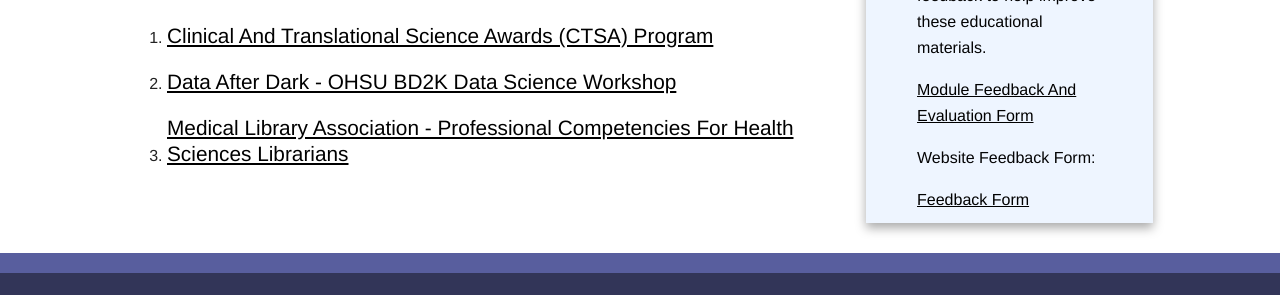
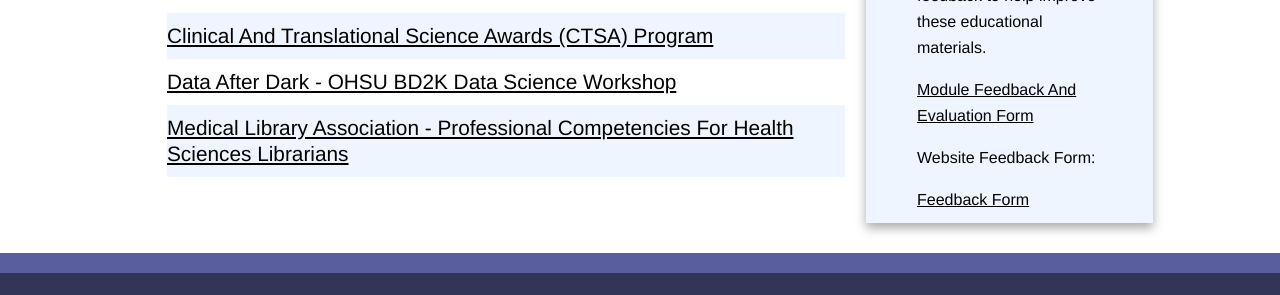
Before and after one commit to OHSUBD2K/BD2KSite, a plain HTML site: page cases.html in a window 1280 px wide. Shown: the part 497-792 px from the top of the page. Drawn offline with nearby package versions, Linux system fonts and the light colour scheme; no server answers.

Commit message:
cases formatting

```diff
--- a/cases.html
+++ b/cases.html
@@ -51,7 +51,7 @@
 					<section class="content_mapping">
 						<h1>Cases and Usage</h1>
 						<p>The BD2K OERs can be used for educational purposes across various areas of biomedical informatics. Click on the links below to view mappings of BD2K OERs to various competencies and learning goals.</p>
-						<ol>
+						<ul>
 							<li>
 								<div class="topicTitle">
 									<a href="mapping.html" target="_BLANK">Clinical and Translational Science Awards (CTSA) program</a>
@@ -67,7 +67,7 @@
 									<a href="mapping_MLA.html" target="_BLANK">Medical Library Association - Professional Competencies For Health Sciences Librarians</a>
 								</div>
 							</li>
-						</ol>
+						</ul>
 					</section>
 
 				</article>
--- a/js/main.js
+++ b/js/main.js
@@ -2,6 +2,7 @@
 	//setting up the bg color for the lists of topics
 	$( '.ready .listoftopics ul li:even' ).addClass('oddList');
 	$( '.stillDev .listoftopics ul li:even' ).addClass('oddList');
+	$('.content_mapping ul li:even').addClass('oddList');
 	//basic variables
 	var $clickedTopic,$activeTopic, $fileSize, $currentTopic;
 	//variables to reuse
```
